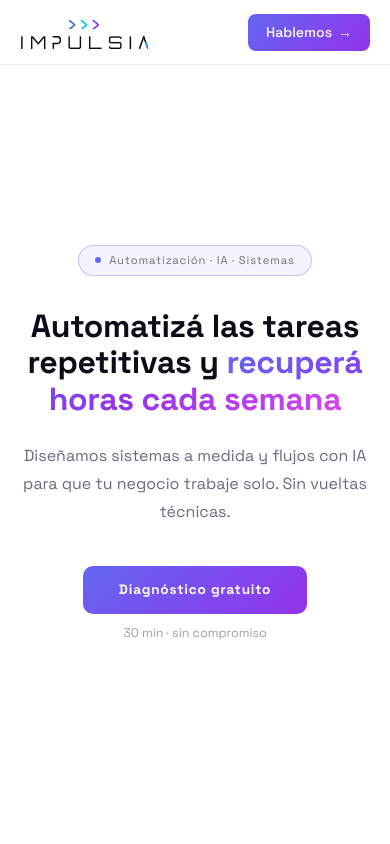
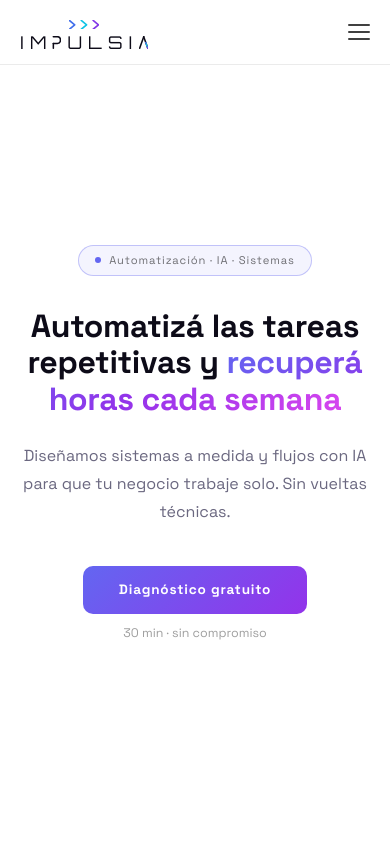
Before and after one commit to maguiceri/impulsia, a Next.js app: page / in a window 390 px wide. Shown: the top 844 px of the page. Built offline with nearby package versions, Linux system fonts and the light colour scheme.

Commit message:
feat: hamburger menu for mobile navbar

```diff
--- a/app/components/Navbar.tsx
+++ b/app/components/Navbar.tsx
@@ -1,18 +1,23 @@
 'use client';
 
+import { useState } from 'react';
 import Logo from './Logo';
 
 const LINKS = [
   { href: '#servicios',        label: 'Servicios' },
   { href: '#como-trabajamos',  label: 'Cómo trabajamos' },
   { href: '#clientes',         label: 'Clientes' },
+  { href: '#contacto',         label: 'Contacto' },
 ];
 
 export default function Navbar() {
+  const [open, setOpen] = useState(false);
+
   return (
+    <>
       <header style={{
         position: 'fixed', top: 0, left: 0, right: 0, zIndex: 100,
-      background: 'rgba(255,255,255,0.85)',
+        background: 'rgba(255,255,255,0.92)',
         backdropFilter: 'blur(16px)',
         WebkitBackdropFilter: 'blur(16px)',
         borderBottom: '1px solid rgba(0,0,0,0.08)',
@@ -21,11 +26,11 @@ export default function Navbar() {
           maxWidth: '1200px', margin: '0 auto', padding: '0 20px',
           height: '64px', display: 'flex', alignItems: 'center', justifyContent: 'space-between',
         }}>
-        <a href="#" style={{ textDecoration: 'none' }}>
+          <a href="#" style={{ textDecoration: 'none' }} onClick={() => setOpen(false)}>
             <Logo size="sm" />
           </a>
 
-        <div style={{ display: 'flex', alignItems: 'center', gap: '32px' }}>
+          {/* Desktop links */}
           <div className="nav-links" style={{ display: 'flex', alignItems: 'center', gap: '32px' }}>
             {LINKS.map(({ href, label }) => (
               <a key={href} href={href} style={{
@@ -41,8 +46,6 @@ export default function Navbar() {
                 {label}
               </a>
             ))}
-          </div>
-
             <a href="#contacto" style={{
               textDecoration: 'none',
               display: 'inline-flex', alignItems: 'center', gap: '6px',
@@ -58,7 +61,77 @@ export default function Navbar() {
               Hablemos <span aria-hidden>→</span>
             </a>
           </div>
+
+          {/* Hamburger — solo mobile */}
+          <button
+            className="hamburger"
+            onClick={() => setOpen(o => !o)}
+            aria-label="Menú"
+            style={{
+              display: 'none',
+              background: 'none', border: 'none', cursor: 'pointer',
+              padding: '8px', margin: '-8px',
+              flexDirection: 'column', gap: '5px', alignItems: 'center', justifyContent: 'center',
+            }}
+          >
+            <span style={{
+              display: 'block', width: '22px', height: '2px',
+              background: 'rgba(0,0,0,0.75)', borderRadius: '2px',
+              transition: 'transform 0.25s, opacity 0.25s',
+              transform: open ? 'translateY(7px) rotate(45deg)' : 'none',
+            }} />
+            <span style={{
+              display: 'block', width: '22px', height: '2px',
+              background: 'rgba(0,0,0,0.75)', borderRadius: '2px',
+              transition: 'opacity 0.25s',
+              opacity: open ? 0 : 1,
+            }} />
+            <span style={{
+              display: 'block', width: '22px', height: '2px',
+              background: 'rgba(0,0,0,0.75)', borderRadius: '2px',
+              transition: 'transform 0.25s, opacity 0.25s',
+              transform: open ? 'translateY(-7px) rotate(-45deg)' : 'none',
+            }} />
+          </button>
         </nav>
+
+        {/* Mobile dropdown */}
+        <div className="mobile-menu" style={{
+          display: open ? 'flex' : 'none',
+          flexDirection: 'column',
+          borderTop: '1px solid rgba(0,0,0,0.08)',
+          background: 'rgba(255,255,255,0.97)',
+          padding: '8px 20px 20px',
+          gap: '4px',
+        }}>
+          {LINKS.map(({ href, label }) => (
+            <a key={href} href={href} onClick={() => setOpen(false)} style={{
+              textDecoration: 'none',
+              fontSize: '1rem',
+              fontFamily: 'var(--font-space-grotesk)',
+              color: 'rgba(0,0,0,0.70)',
+              padding: '12px 0',
+              borderBottom: '1px solid rgba(0,0,0,0.06)',
+            }}>
+              {label}
+            </a>
+          ))}
+          <a href="#contacto" onClick={() => setOpen(false)} style={{
+            textDecoration: 'none',
+            marginTop: '12px',
+            padding: '13px',
+            background: 'linear-gradient(135deg, rgb(99,102,241), rgb(147,51,234))',
+            borderRadius: '10px',
+            color: 'white',
+            fontSize: '0.95rem',
+            fontFamily: 'var(--font-space-grotesk)',
+            fontWeight: '600',
+            textAlign: 'center',
+          }}>
+            Hablemos →
+          </a>
+        </div>
       </header>
+    </>
   );
 }
--- a/app/globals.css
+++ b/app/globals.css
@@ -34,6 +34,8 @@ body {
 
 @media (max-width: 768px) {
   .nav-links        { display: none !important; }
+  .hamburger        { display: flex !important; }
+  .mobile-menu      { display: flex; }  /* controlled by JS */
 
   .timeline-aux     { display: none !important; }
   .timeline-steps   { grid-template-columns: repeat(2,1fr) !important; gap: 40px 24px !important; }
```
Lines whose indentation alone changed are shown as unchanged.
